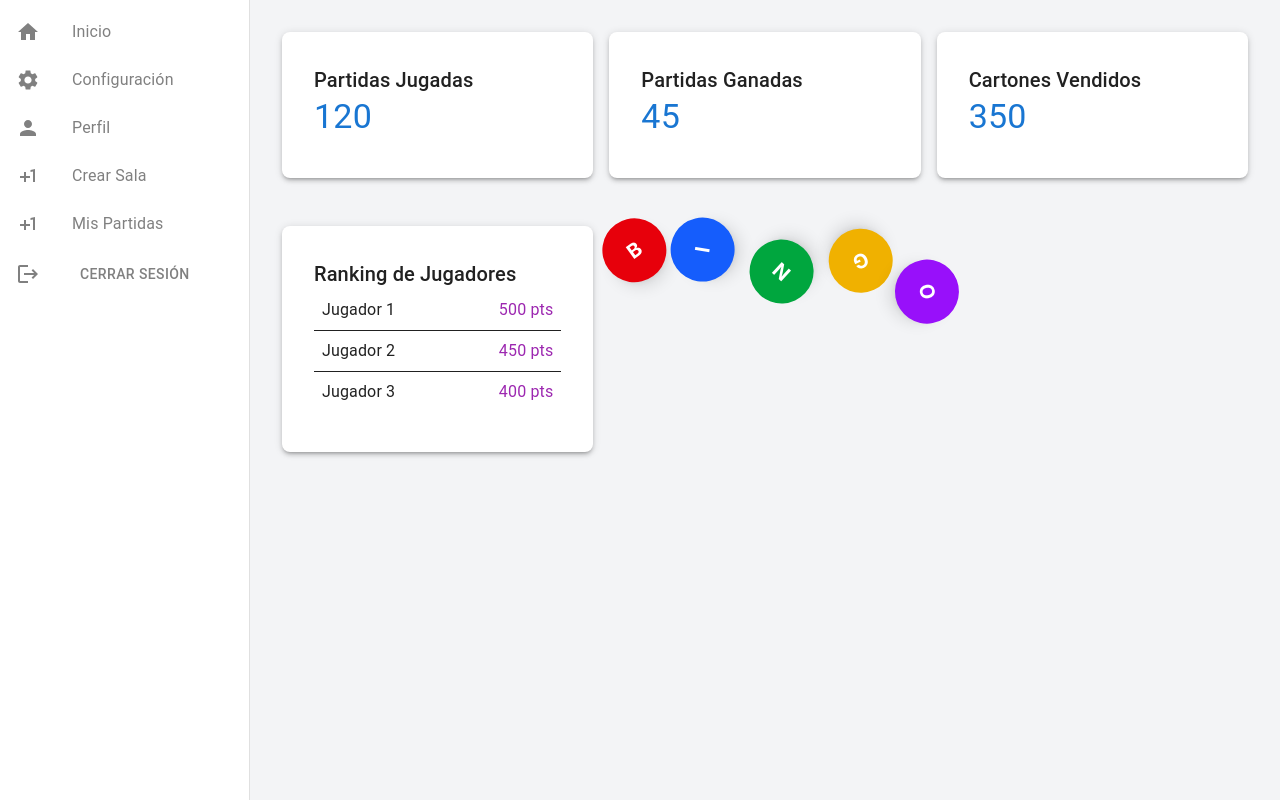
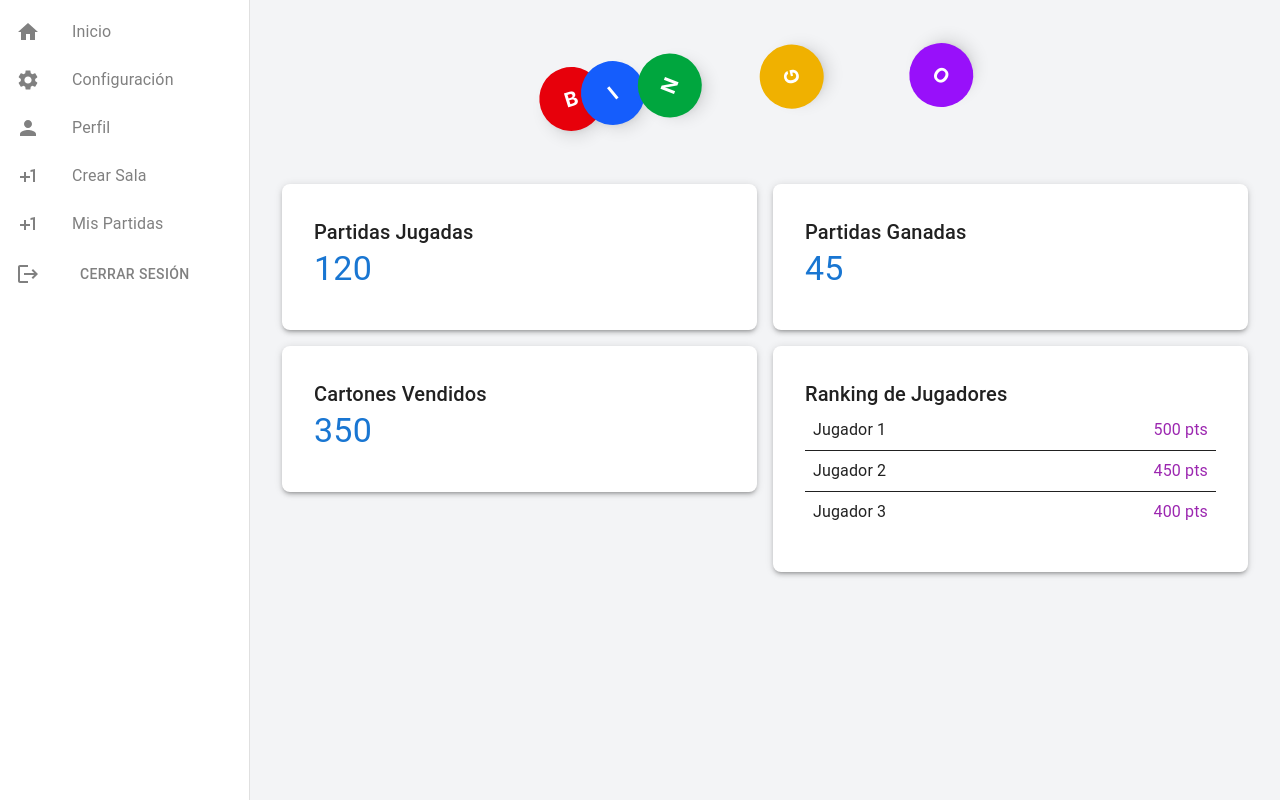
Before and after one commit to camilopulgarin/bingo-web, a React (Vite) app: page /dashboard in a window 1280 px wide. Built offline with nearby package versions, Linux system fonts and the light colour scheme; sample sign-in values are in the browser's storage.

Commit message:
feat: ubdate dashboard style

```diff
--- a/src/pages/dashboard/index.jsx
+++ b/src/pages/dashboard/index.jsx
@@ -1,6 +1,7 @@
-import { motion } from 'framer-motion';
+import { animate, motion, useAnimation, useMotionValue, useTransform } from 'framer-motion';
 import { useSelector } from 'react-redux';
 import { Card, CardContent, Typography } from '@mui/material';
+import { Fragment, useEffect } from 'react';
 
 const mockStats = [
   { title: "Partidas Jugadas", value: 120 },
@@ -18,11 +19,13 @@ const Dashboard = () => {
   const stats = useSelector((state) => state.game?.stats) || mockStats;
 
   return (
+    <Fragment className="flex flex-col items-center justify-center">
+            <BingoAnimation />
             <motion.div
               initial={{ opacity: 0, y: -20 }}
               animate={{ opacity: 1, y: 0 }}
               transition={{ duration: 0.5 }}
-      className="grid grid-cols-1 md:grid-cols-3 gap-4 p-4"
+              className="grid grid-cols-1 md:grid-cols-2 gap-4 p-4"
             >
               {stats.map((stat, index) => (
                 <motion.div
@@ -35,18 +38,32 @@ const Dashboard = () => {
                 </motion.div>
               ))}
               <Ranking />
-      <BingoAnimation />
             </motion.div>
+    </Fragment>
   );
 };
 
 const StatCard = ({ title, value }) => {
+  const controls = useAnimation();
+  const count = useMotionValue(0)
+    const rounded = useTransform(() => Math.round(count.get()))
+
+  useEffect(() => {
+    const controls = animate(count, value, { duration: 1 })
+    return () => controls.stop()
+}, [])
+
   return (
     <Card sx={{ boxShadow: 3, borderRadius: 2, padding: 2 }}>
       <CardContent>
         <Typography variant="h6">{title}</Typography>
         <Typography variant="h4" color="primary">
-          {value}
+          <motion.span
+            initial={{ value: 0 }}
+            animate={controls}
+          >
+            {rounded}
+          </motion.span>
         </Typography>
       </CardContent>
     </Card>
@@ -55,7 +72,7 @@ const StatCard = ({ title, value }) => {
 
 const Ranking = () => {
   return (
-    <Card sx={{ boxShadow: 3, borderRadius: 2, padding: 2, marginTop: 4 }}>
+    <Card sx={{ boxShadow: 3, borderRadius: 2, padding: 2 }}>
       <CardContent>
         <Typography variant="h6">Ranking de Jugadores</Typography>
         {mockRanking.map((player, index) => (
@@ -85,7 +102,7 @@ const BingoAnimation = () => {
 
   return (
     <motion.div
-      className="flex justify-center mt-6 relative h-32"
+      className="flex justify-center mt-6 relative h-32 items-center w-full gap-4"
       initial={{ opacity: 0 }}
       animate={{ opacity: 1 }}
       transition={{ duration: 0.8 }}
@@ -93,9 +110,9 @@ const BingoAnimation = () => {
       {balls.map((ball, index) => (
         <motion.div
           key={index}
-          className={`w-16 h-16 rounded-full absolute flex items-center justify-center text-white font-bold text-xl ${ball.color} shadow-lg`}
-          animate={{ y: [0, -20, 0], x: [0, 10, -10, 0], rotate: [0, 360] }}
-          transition={{ duration: 2, repeat: Infinity, delay: index * 0.3 }}
+          className={`w-16 h-16 rounded-full flex items-center justify-center text-white font-bold text-xl ${ball.color} shadow-lg`}
+          animate={{ y: [0, -30, 0], x: [0, 100, -100, 0], rotate: [0, 360] }}
+          transition={{ duration: 3, repeat: Infinity, delay: index * 0.3 }}
           style={{ top: `${Math.random() * 50}px`, left: `${index * 70}px` }}
         >
           {ball.letter}
--- a/src/pages/home/components/gameRoomModal.jsx
+++ b/src/pages/home/components/gameRoomModal.jsx
@@ -1,19 +1,32 @@
-import { Button, Box, Stack } from '@mui/material';
+import { Button, Box, Stack, TextField } from "@mui/material";
 
 const GameRoomModal = () => {
   return (
-    <Box sx={{ width: '320px',height: '320px', display: 'flex', flexDirection: 'column', alignItems:'center', justifyContent:'center', gap:'30px'}}>
-       <Stack sx={{ width: '200px' }}>
-            <Button  variant="contained" color="primary" size="large">
+    <Box
+      sx={{
+        width: "320px",
+        height: "320px",
+        display: "flex",
+        flexDirection: "column",
+        alignItems: "center",
+        justifyContent: "center",
+        gap: "30px",
+      }}
+    >
+      <Stack sx={{ width: "200px" }}>
+        <TextField label="Correo Electrónico" variant="outlined" />
+      </Stack>
+      <Stack sx={{ width: "200px" }}>
+        <Button variant="contained" color="primary" size="large">
           Unirse a una sala
         </Button>
       </Stack>
-       <Stack sx={{ width: '200px' }}>
+      <Stack sx={{ width: "200px" }}>
         <Button variant="contained" color="primary" size="large">
           Crear sala
         </Button>
       </Stack>
     </Box>
-    )
-}
+  );
+};
 export default GameRoomModal;
```
Lines whose indentation alone changed are shown as unchanged.
